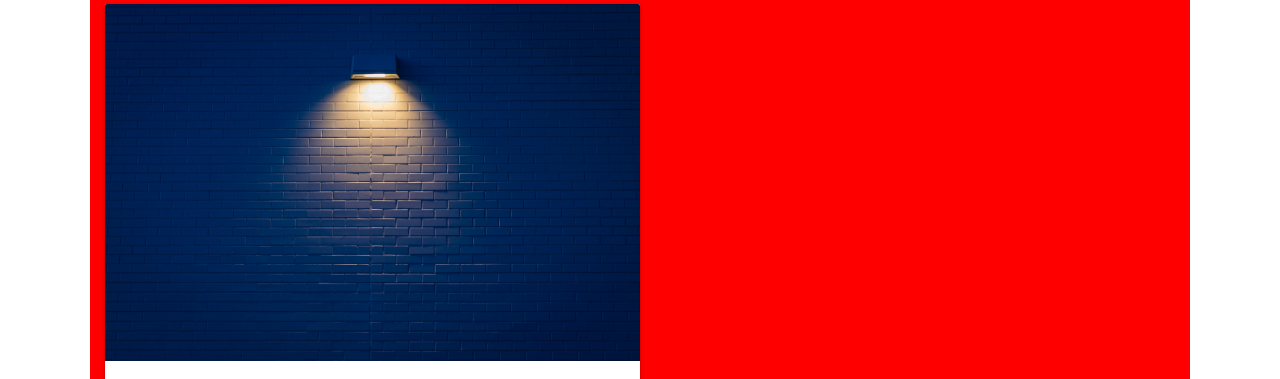
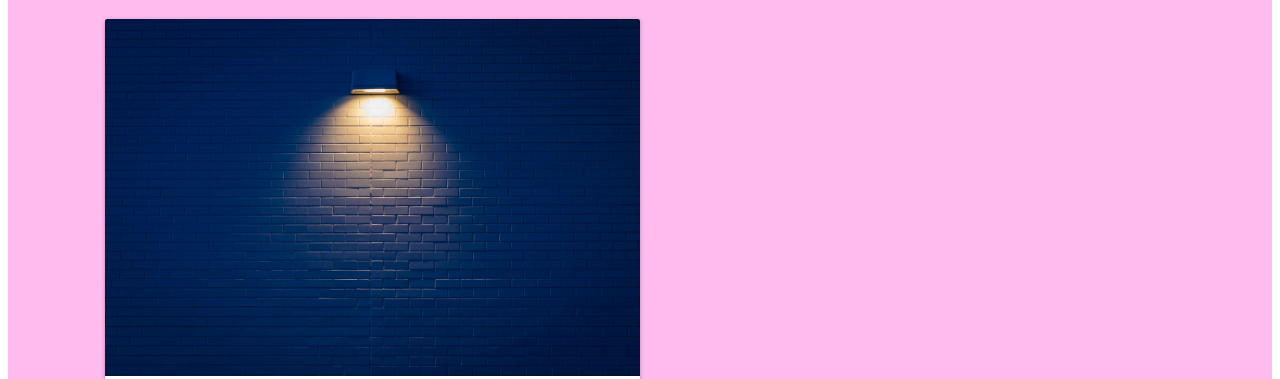
Before and after one commit to mirofrankovic/tictactoe, a plain HTML site: page components.html in a window 1280 px wide. Shown: the part 197-576 px from the top of the page. Drawn offline with nearby package versions, Linux system fonts and the light colour scheme; files whose address does not match are found by name.

Commit message:
Add different background color

```diff
--- a/components.html
+++ b/components.html
@@ -27,7 +27,8 @@
           </ul>
         </div>
     </nav>
-<section class="container-fluid page" id="header-page">
+    <div class="container-fluid main page" id="header-three">
+<section class="container-fluid about">
   <div class="main-page components">
     <h1>Polical and Economic Section</h1>
   </div>
@@ -53,6 +54,7 @@
   </div>
 
 </section>
+    </div>
 <footer class="footer">
         <div class="container">
           <div class="row">
--- a/static/css/style.css
+++ b/static/css/style.css
@@ -285,6 +285,14 @@ input[type="text"]{
   margin:auto;
   }
 
-  #header-page{
-  background-color:red;
+  #header-one{
+  background-color:rgba(255, 136, 0, 0.452);
   }
+
+  #header-two{
+    background-color: rgba(255, 174, 0, 0.315);
+  }
+
+  #header-three{
+    background-color: rgba(255, 0, 191, 0.267);
+  }
```
Also changed, not shown: base.html (+7 -5 lines), home.html (+1 -1 lines).
